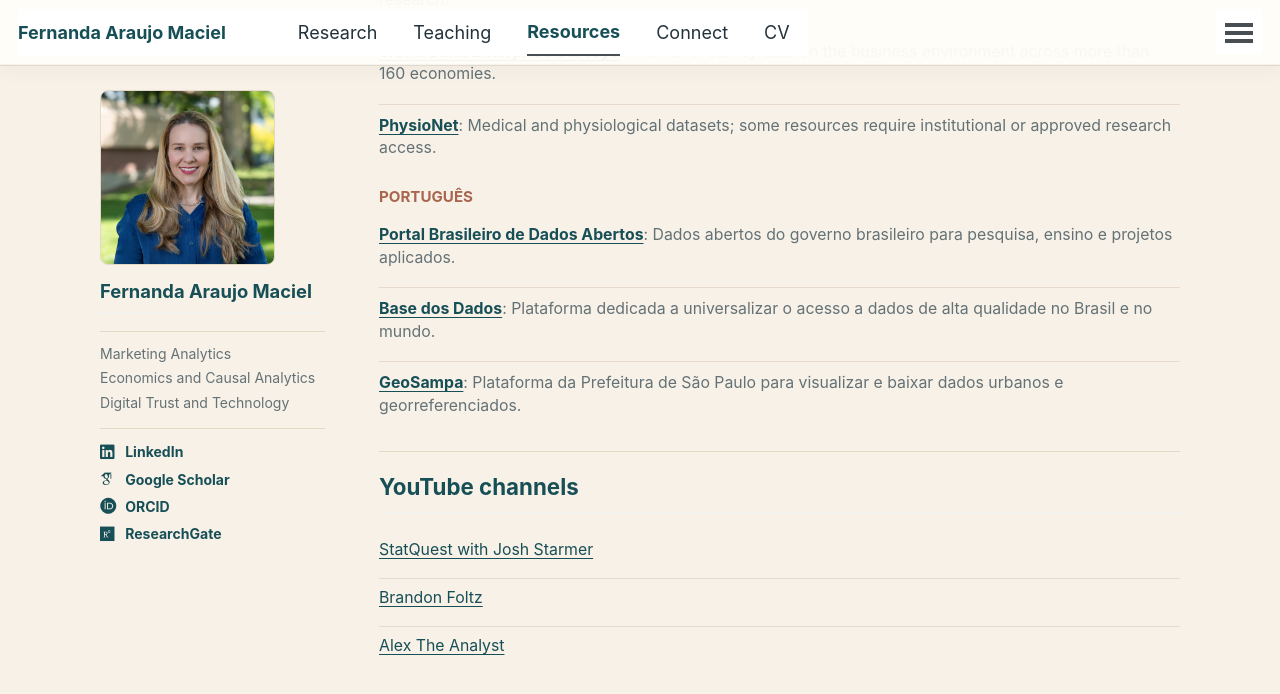
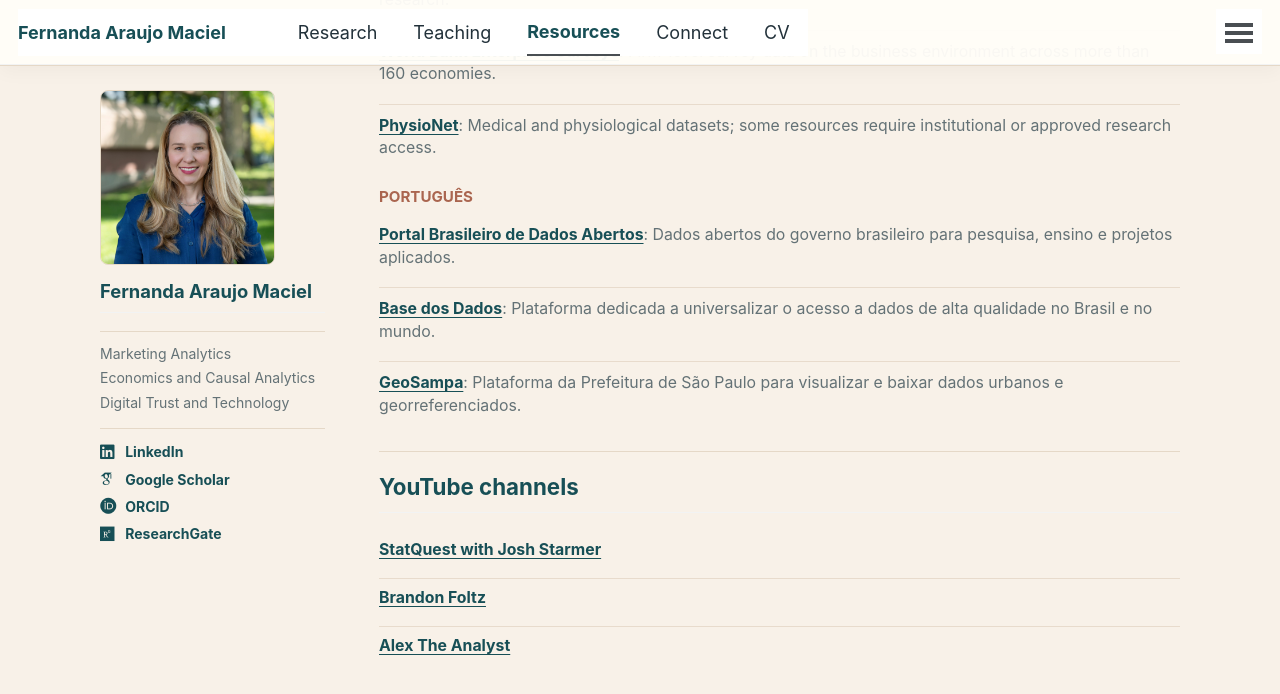
Before and after one commit to proffernandamaciel/proffernandamaciel.github.io, a Jekyll site: the page built from _pages/resources.md, in a window 1280 px wide and 900 px high, scrolled down 1643 px. Shown: the top 694 px of the window. Built offline with Jekyll 4.4.1, drawn with Linux system fonts in a browser that asks for light colours; some web fonts are replaced; a script that is not in the unit is left out.

```diff
--- a/_pages/resources.md
+++ b/_pages/resources.md
@@ -80,9 +80,9 @@ author_profile: false
     <section class="fm-compact-section" aria-labelledby="youtube-title">
       <h2 id="youtube-title">YouTube channels</h2>
       <ul class="fm-compact-list">
-        <li><a href="https://www.youtube.com/@statquest">StatQuest with Josh Starmer</a></li>
-        <li><a href="https://www.youtube.com/@BCFoltz">Brandon Foltz</a></li>
-        <li><a href="https://www.youtube.com/@AlexTheAnalyst">Alex The Analyst</a></li>
+        <li><strong><a href="https://www.youtube.com/@statquest">StatQuest with Josh Starmer</a></strong></li>
+        <li><strong><a href="https://www.youtube.com/@BCFoltz">Brandon Foltz</a></strong></li>
+        <li><strong><a href="https://www.youtube.com/@AlexTheAnalyst">Alex The Analyst</a></strong></li>
       </ul>
     </section>
   </main>
```
